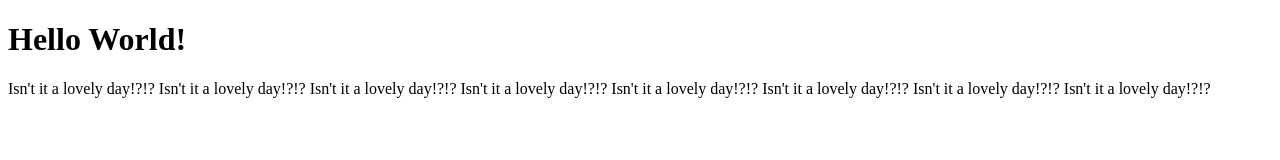
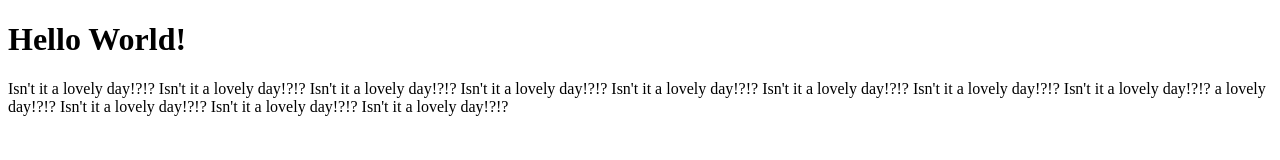
Before and after one commit to tempEvolveUser/piglet, a plain HTML site: page index.html in a window 1280 px wide. Drawn offline with Linux system fonts and the light colour scheme.

Commit message:
second post!

```diff
--- a/index.html
+++ b/index.html
@@ -2,14 +2,13 @@
 <html>
 
 <head>
-    <title>this is my test webpage</title>
+    <title>this is my real webpage</title>
 </head>
 
 <body>
-    <h1>
-        Hello World!
-    </h1>
+    <h1>Hello World!</h1>
     <p>Isn't it a lovely day!?!? Isn't it a lovely day!?!? Isn't it a lovely day!?!? Isn't it a lovely day!?!? Isn't it
+        a lovely day!?!? Isn't it a lovely day!?!? Isn't it a lovely day!?!? Isn't it a lovely day!?!?
         a lovely day!?!? Isn't it a lovely day!?!? Isn't it a lovely day!?!? Isn't it a lovely day!?!? </p>
 </body>
 
```
